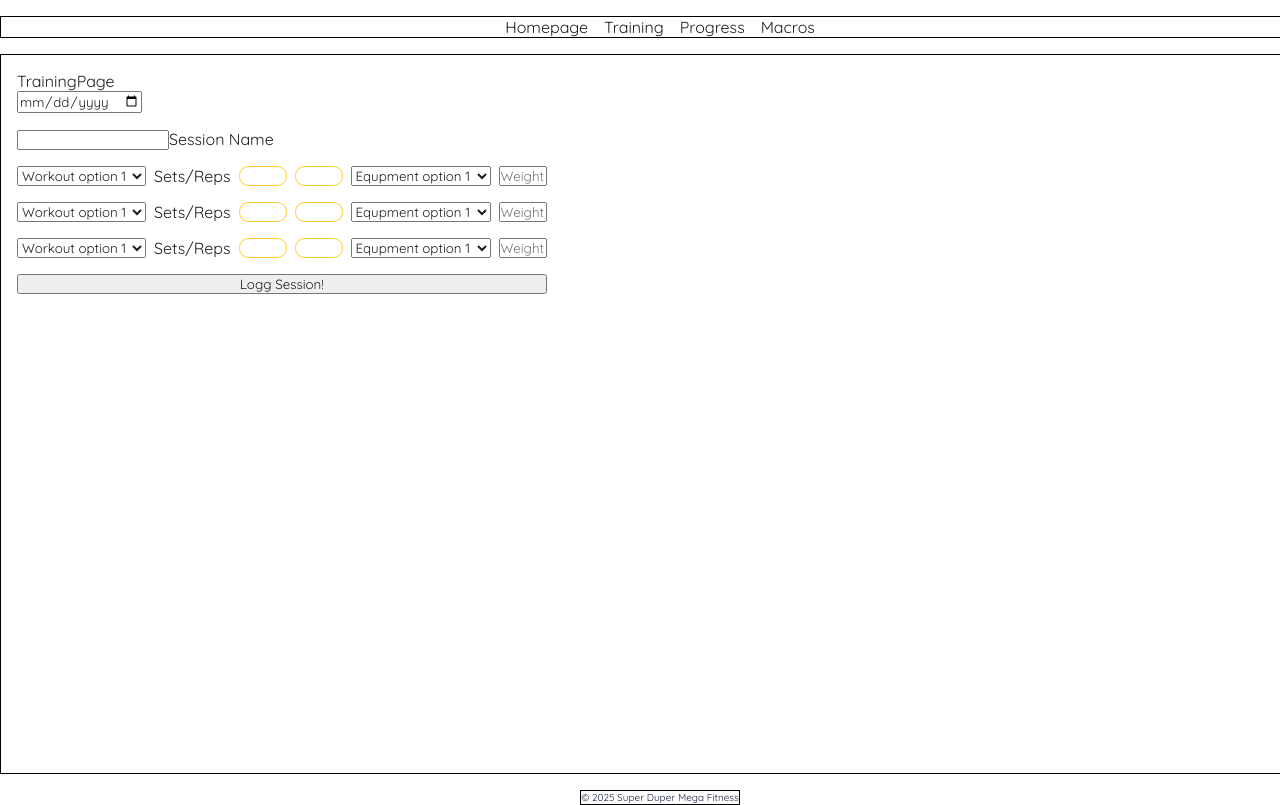
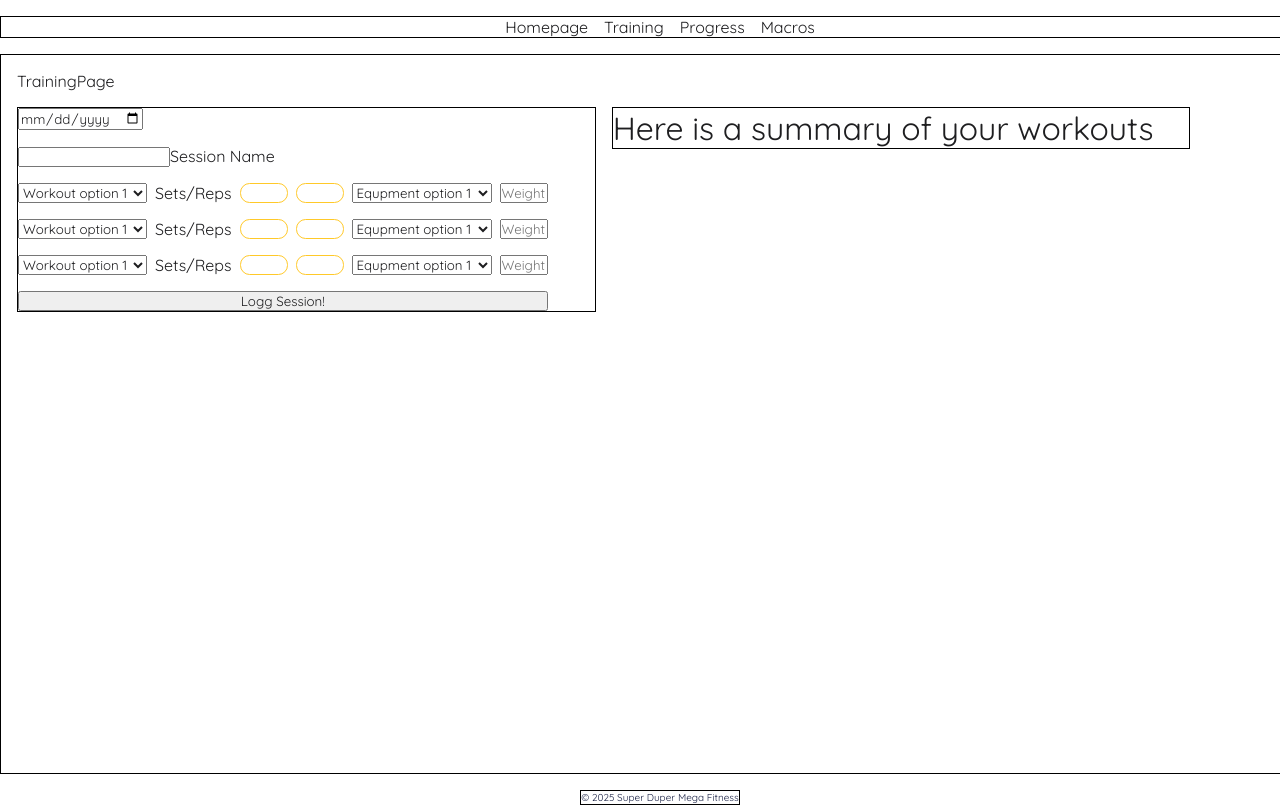
Before and after one commit to AugustSummerApp/FrontEnd, a React (Vite) app: page /Training in a window 1280 px wide. Shown: the top 805 px of the page. Built offline with nearby package versions, Linux system fonts and the light colour scheme.

Commit message:
minor layout and mapping.

```diff
--- a/index.html
+++ b/index.html
@@ -7,7 +7,7 @@
     <title>Super duper mega fitness</title>
   </head>
   <body>
-    <div id="root" className=""></div>
+    <div id="root" class="wrapper"></div>
     <script type="module" src="/src/main.tsx"></script>
   </body>
 </html>
--- a/src/App.css
+++ b/src/App.css
@@ -6,7 +6,7 @@
     text-decoration: none;
     color:var(--clr-text-primary);
     font-weight:var(--font-regular);
-        font-family: "Quicksand", sans-serif;
+    font-family: "Quicksand", sans-serif;
 }
 :root{
     --clr-primary:#0a0903;
@@ -21,6 +21,7 @@
     --clr-graph-line:#fff4d5;
     --clr-graph-bg:#fff4d5;
     --clr-graph:#fff4d5;
+    --clr-bg:#ffffff;
 
     --font-biggest:48px;
     --font-bigger:36px;
@@ -36,6 +37,29 @@
     --font-SemiBold:600;
     --font-Bold:700;
 }
+
+ :root[data-theme="dark"] {
+    --clr-primary:#0a0903;
+    --clr-text-primary:#1E1E20;
+    --clr-text-second:#1C2346;
+    --clr-second:#ff5100;
+    --clr-dark:#ff8200;
+    --clr-light:#e4e4e4;
+    --clr-border:#ffc929;
+    --clr-border-secondary:#fff4d5;
+    --clr-btn:#fff4d5;
+    --clr-graph-line:#fff4d5;
+    --clr-graph-bg:#fff4d5;
+    --clr-graph:#fff4d5;
+    --clr-bg:#0a0903;
+
+    }
+
+
+.wrapper{
+    background: var(--clr-bg);
+}
+
 a:hover,a:active{
     color:var(--clr-second);
     transition: .6s;
@@ -79,11 +103,22 @@ a:hover,a:active{
     height: 90svh;
 }
 .Traningpagemain{
-    display: flex;
+    display: grid;
+    grid-template-columns: 45% 45%;
+    gap:1rem;
     align-items: start;
     justify-content: start;
     flex-direction: column;
     margin:1rem;
+    .Workoutformgroup{
+        grid-column: 1;
+        border: 1px solid black;
+    }
+    .workout-sum{
+        grid-column: 2;
+        border: 1px solid black;
+
+    }
 }
 .Workoutformgroup{
     display: flex;
--- a/src/assets/Pages/TrainingPage.tsx
+++ b/src/assets/Pages/TrainingPage.tsx
@@ -87,6 +87,9 @@ function TrainingPage() {
 
         </form>
       </div>
+      <div className="workout-sum">
+        <h1>Here is a summary of your workouts </h1>
+      </div>
     </div>
   )
 }
```
